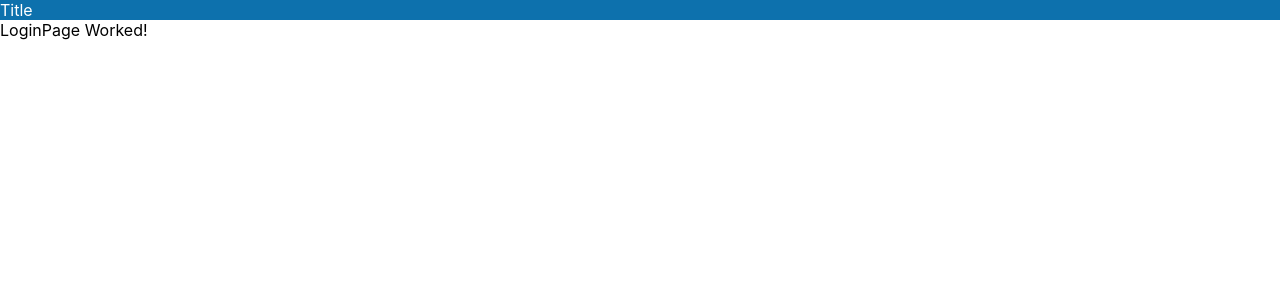
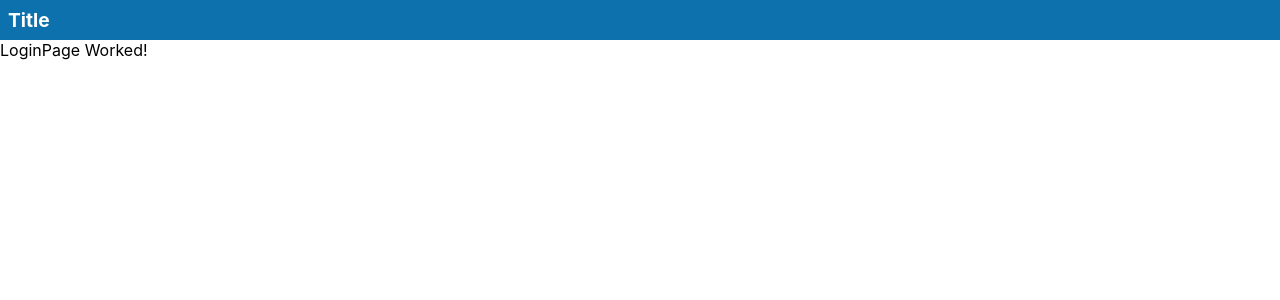
Before and after one commit to barspielberg/ExamSystem, a React (Create React App) app in the folder client/: page / in a window 1280 px wide. Shown: the top 300 px of the page. Built offline with nearby package versions, Linux system fonts and the light colour scheme.

Commit message:
header style

```diff
--- a/client/src/components/uiElements/Header/Header.module.scss
+++ b/client/src/components/uiElements/Header/Header.module.scss
@@ -3,4 +3,7 @@
 .main {
   background-color: $secondary;
   color: white;
+  font-size: larger;
+  font-weight: bold;
+  padding: 0.5rem;
 }
```
